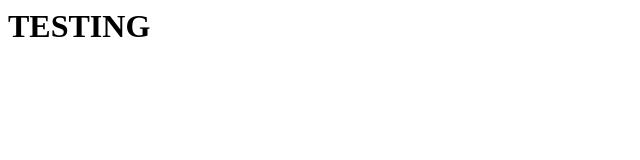
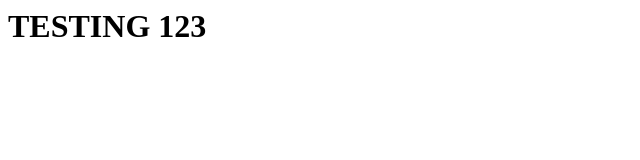
Before and after one commit to dagsix/dagsix, a plain HTML site: page index.html in a window 1280 px wide. Shown: the full height of the page, 0-640 px from the left. Drawn offline with Linux system fonts and the light colour scheme.

Commit message:
Update index.html

```diff
--- a/index.html
+++ b/index.html
@@ -1,5 +1,5 @@
 <html>
 <body>
-<h1>TESTING</h1>
+<h1>TESTING 123</h1>
 </body>
 </html>
```
